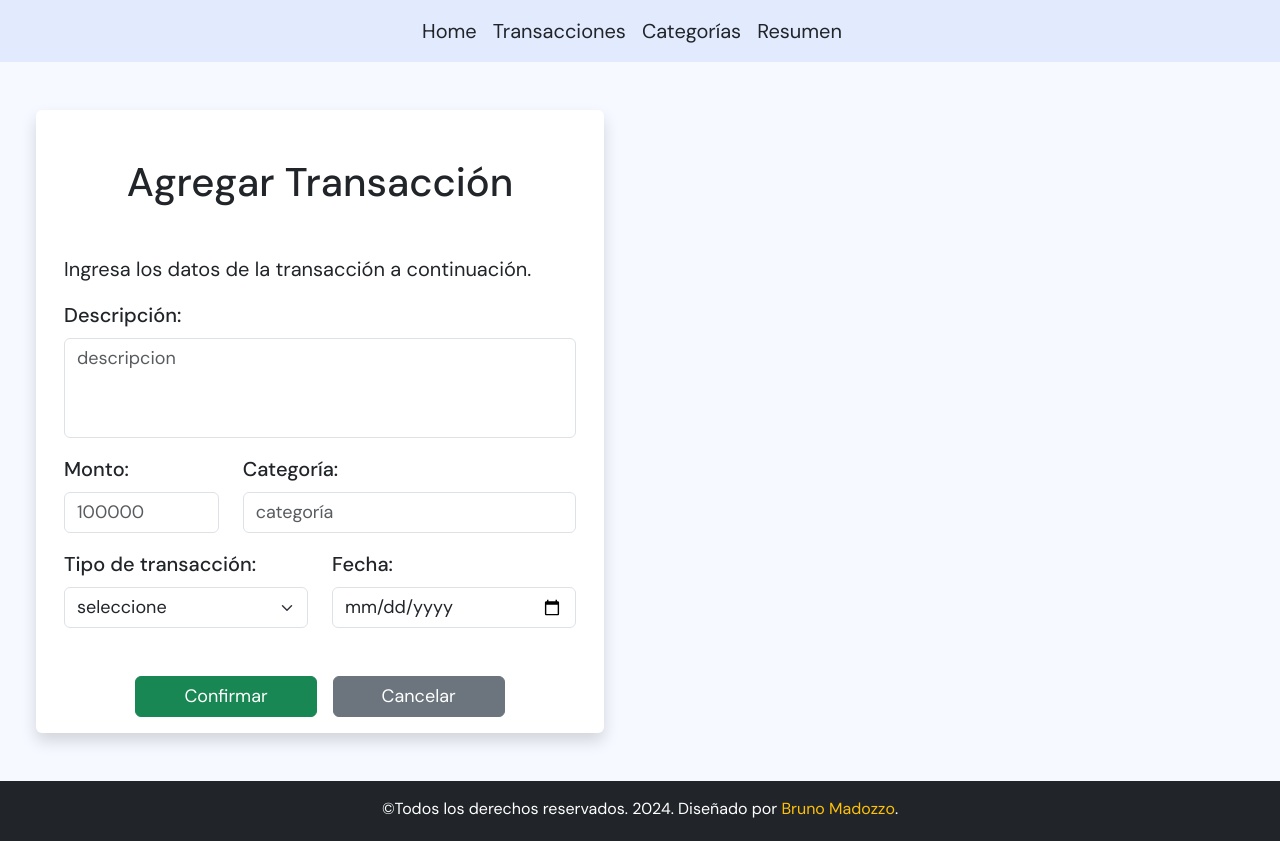
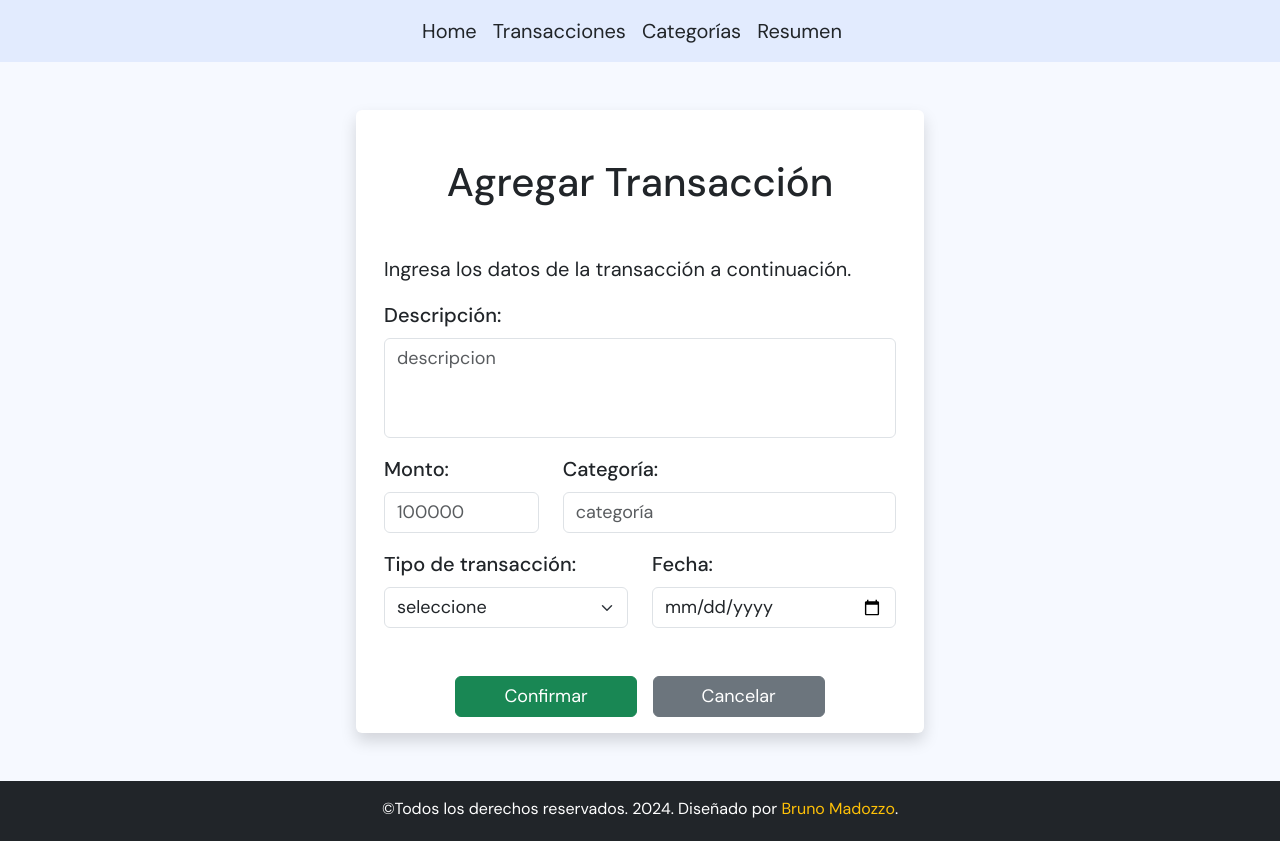
Before and after one commit to brunomry/gestionTransaccionesRedux, a React (Vite) app: page /crear in a window 1280 px wide. Built offline with nearby package versions, Linux system fonts and the light colour scheme.

Commit message:
correccion de centrado

```diff
--- a/src/components/FormularioTransaccion.jsx
+++ b/src/components/FormularioTransaccion.jsx
@@ -90,8 +90,8 @@ const FormularioTransaccion = ({ editar, crear, title }) => {
   };
 
   return (
-    <section className="container-fluid d-flex px-0">
-      <article className="containerLeft my-5 px-2 px-sm-5">
+    <section className="container-fluid d-flex justify-content-center px-0">
+      <article className="containerLeft mx-auto my-5 px-2 px-sm-5">
         <div className="d-flex justify-content-center">
           <Form
             className="row formTransaction pt-3 pt-lg-5 px-lg-3 bg-white rounded-2 shadow"
```
